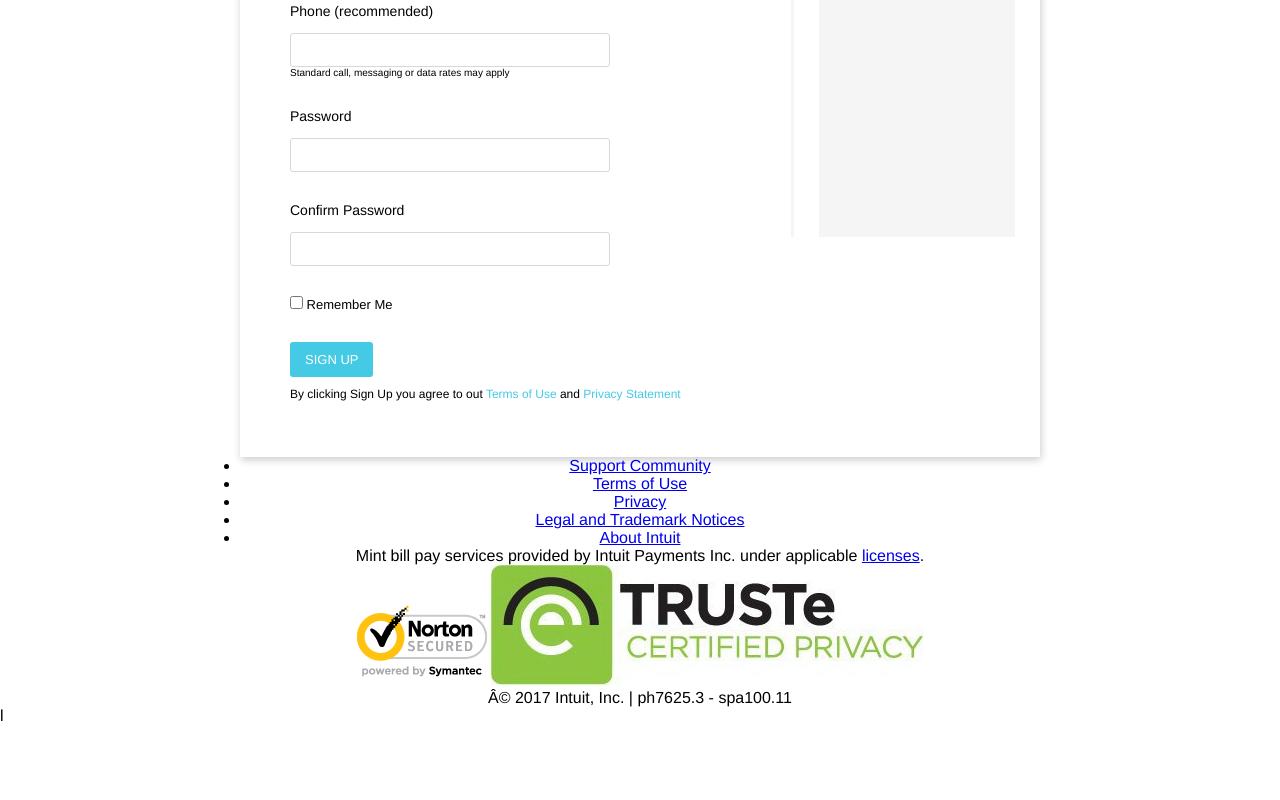
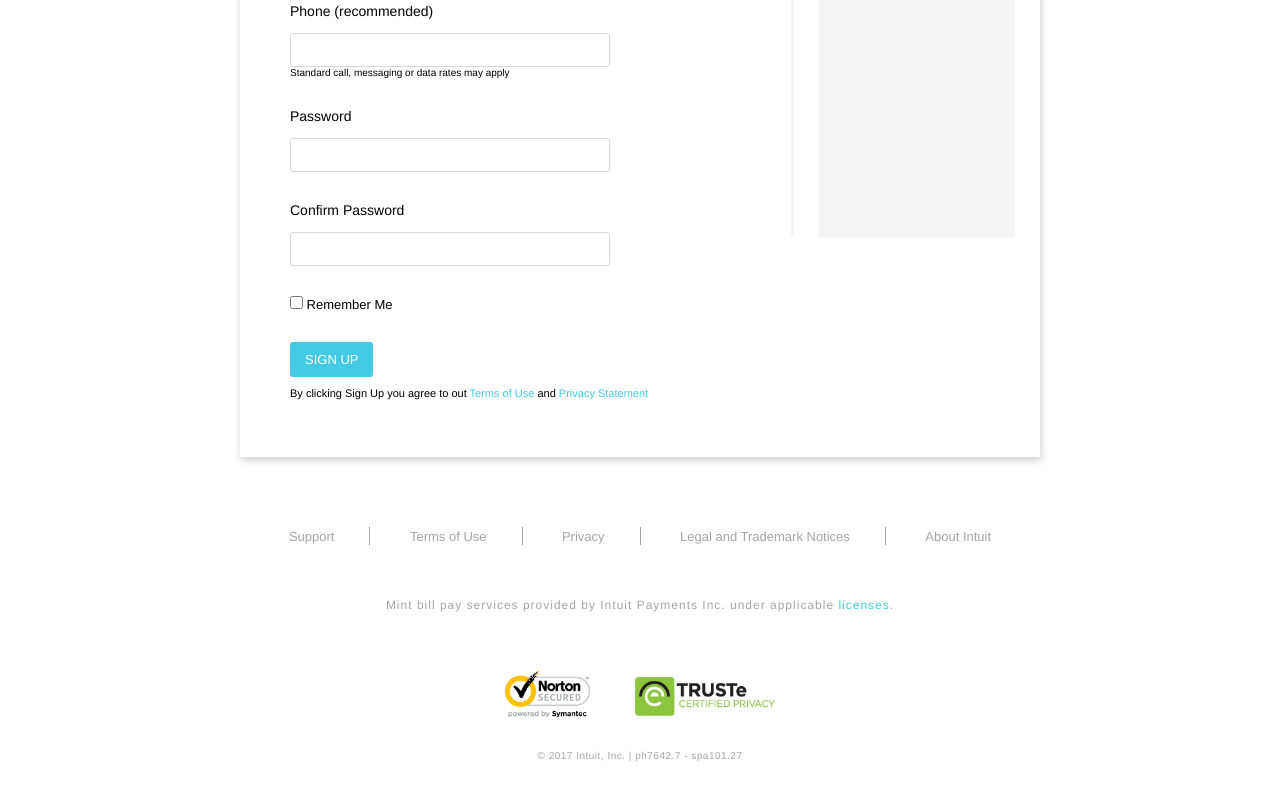
Before and after one commit to envincebal/mint-page, a plain HTML site: page index.html in a window 1280 px wide. Shown: the part 458-1258 px from the top of the page. Before the commit the page ends 1183 px from the top, so only its background shows below. Drawn offline with Linux system fonts and the light colour scheme.

Commit message:
Styled footer and moved footer out of container

```diff
--- a/css/style.css
+++ b/css/style.css
@@ -17,14 +17,26 @@
 	float: left;
 }
 
+a:hover,
+a:link,
+a:visited,
+a:active {
+	text-decoration: none;
+}
+
 .signup-links {
 	float: right;
 	font-size: .9em;
 }
 
+.signup-links a {
+	color: #000;
+}
+
 .signup-links li {
 	display: inline-block;
 	padding: 25px 9px 8px 0;
+
 }
 
 .form-body {
@@ -72,11 +84,6 @@ label {
 	font-size: 13px;
 }
 
-.lock-icon {
-	background-color: #45CAE6;
-	color: #fff;
-}
-
 .submit {
 	background-color: #45CAE6;
 	border: none;
@@ -87,19 +94,12 @@ label {
 }
 
 .signup-caption {
-	font-size: 12px;
+	font-size: 11px;
 	padding: 10px 0 0 0;
 }
 
 .signup-caption a {
 	color: #45CAE6;
-}
-
-.signup-caption a:hover,
-.signup-caption a:active,
-.signup-caption a:visited,
-.signup-caption a:link {
-	text-decoration: none;
 }
 
 .line {
@@ -136,5 +136,57 @@ label {
 
 footer {
 	text-align: center;
-	clear: both;
+	margin: 70px;
 }
+
+.footer-list li {
+	display: inline-block;
+	list-style: none;
+	padding: 0 35px;
+}
+
+.footer-list a:visited,
+.footer-list a:link {
+	text-decoration: none;
+	color: #a5a5a5;
+	font-size: 13px;
+}
+
+.footer-list li:hover {
+	text-decoration: underline;
+}
+
+.right-border {
+	border-right: 1px solid #a5a5a5;
+}
+
+.fineprint {
+	margin: 53px;
+	font-size: 12px;
+	color: #a5a5a5;
+	letter-spacing: 1px;
+}
+
+.fineprint a {
+	color: #45CAE6;
+}
+
+.security-links img {
+	margin: 0 20px;
+}
+
+.norton {
+	width: 85px;
+}
+
+.truste {
+	width: 140px;
+	padding: 0 0 7px 0;
+}
+
+.copyright {
+	font-size: 10px;
+	margin: 23px 0 0 0;
+	color: #a5a5a5;
+	letter-spacing: 0.5px;
+}
--- a/index.html
+++ b/index.html
@@ -10,9 +10,9 @@
 		<header class="header">
 			<img class="logo" src="img/mint-logo.png">
 			<ul class="signup-links">
-				<li><strong>Sign up</strong></li>
+				<li><strong><a href="#">Sign up</a></strong></li>
 				<li>|</li>
-				<li>Log In</li>
+				<li><a href="#">Log In</a></li>
 			</ul>
 		</header>
 		<div class="form-body">
@@ -59,22 +59,22 @@
 				</div>
 			</aside>
 		</div>
+	</div>
 	<footer>
 		<ul class="footer-list">
-				<li><a href="#">Support Community</a></li>
-				<li><a href="#">Terms of Use</a></li>
-				<li><a href="#">Privacy</a></li>
-				<li><a href="#">Legal and Trademark Notices</a></li>
+			<li class="right-border"><a href="#">Support</a></li>
+			<li class="right-border"><a href="#">Terms of Use</a></li>
+			<li class="right-border"><a href="#">Privacy</a></li>
+			<li class="right-border"><a href="#">Legal and Trademark Notices</a></li>
 			<li><a href="#">About Intuit</a></li>
 		</ul>
 		<p class="fineprint">Mint bill pay services provided by Intuit Payments Inc. under applicable <a href="#">licenses</a>.</p>
 		<div class="security-links">
-				<img src="img/norton-logo.gif">
-				<img src="img/truste.jpeg">
+			<img class="norton" src="img/norton-logo.gif">
+			<img class="truste" src="img/truste.jpeg">
 		</div>
-			<p class="copyright">© 2017 Intuit, Inc. | ph7625.3 - spa100.11</p>
+		<p class="copyright">&copy; 2017 Intuit, Inc.  |  ph7642.7 - spa101.27</p>
 	</footer>
-	</div>
 <script src="http://localhost:35729/livereload.js"></script>
 </body>
 </html>l
```
Lines whose indentation alone changed are shown as unchanged.
